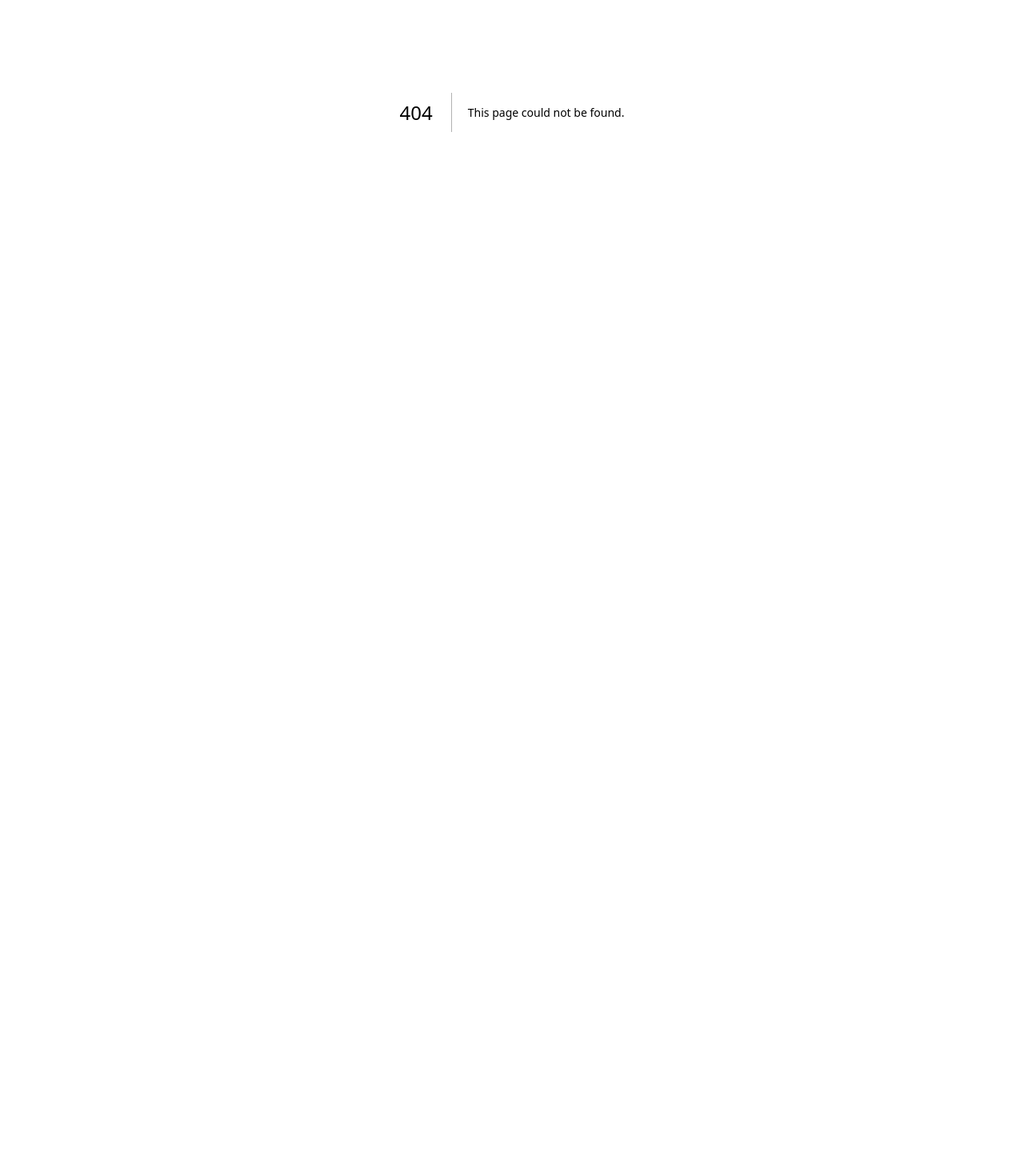
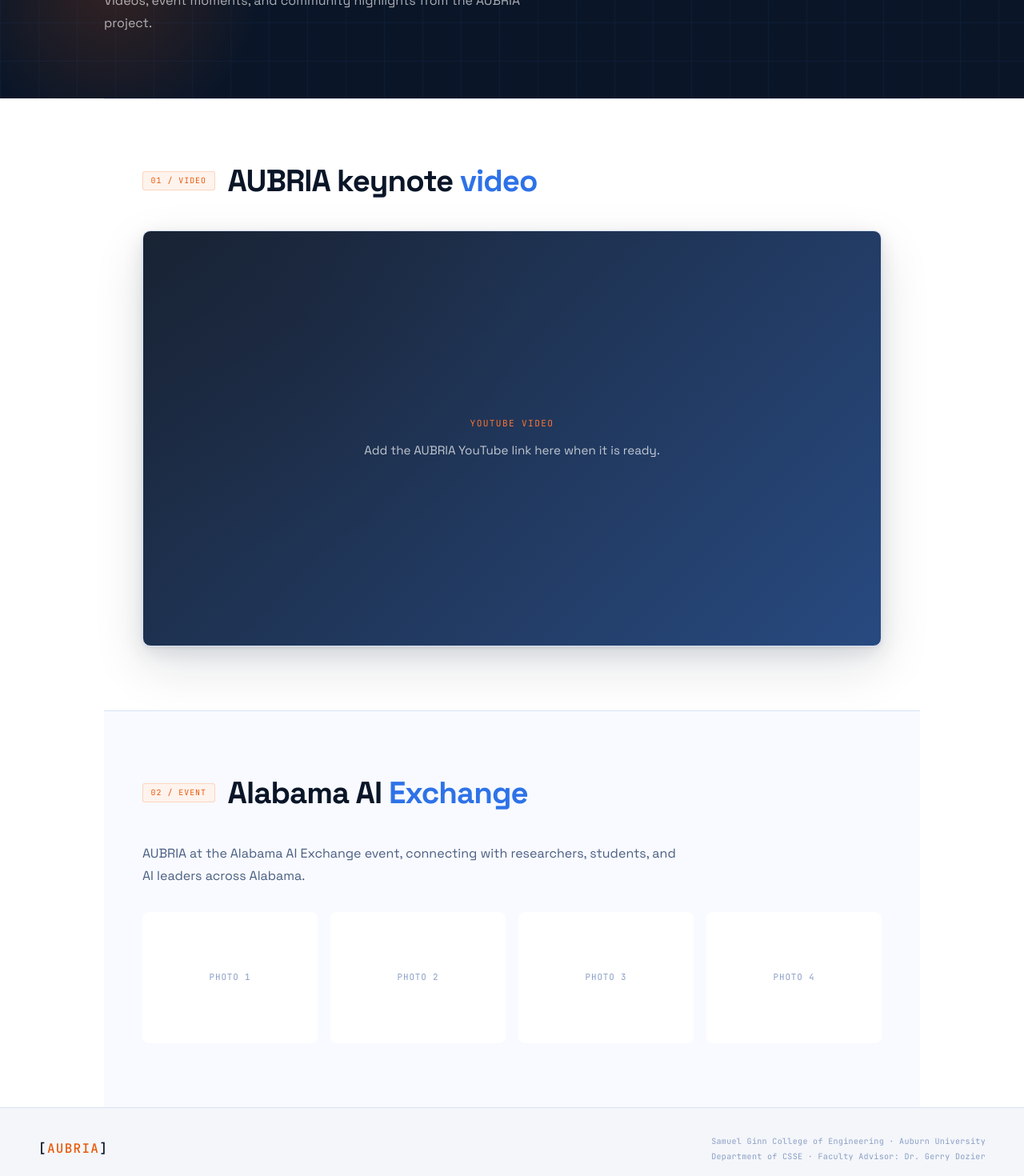
Before and after one commit to SawyerWomack/AUBRIA.ai, a Next.js app in the folder aubria-next/: page /gallery in a window 1280 px wide. Before the commit this address had no page. Shown: the part 260-1730 px from the top of the page at 80% size. Before the commit the page ends 800 px from the top, so only its background shows below. Built offline with nearby package versions, Linux system fonts and the light colour scheme.

Commit message:
Add gallery page

```diff
--- /dev/null
+++ b/aubria-next/src/app/gallery/page.tsx
@@ -0,0 +1,98 @@
+'use client';
+
+import { useEffect, useState } from 'react';
+import Link from 'next/link';
+
+export default function GalleryPage() {
+  const [menuOpen, setMenuOpen] = useState(false);
+
+  useEffect(() => {
+    const reveals = document.querySelectorAll('.reveal, .gallery-card');
+    const observer = new IntersectionObserver((entries) => {
+      entries.forEach((entry, i) => {
+        if (entry.isIntersecting) {
+          setTimeout(() => entry.target.classList.add('visible'), i * 80);
+          observer.unobserve(entry.target);
+        }
+      });
+    }, { threshold: 0.1 });
+    reveals.forEach(el => observer.observe(el));
+
+    return () => observer.disconnect();
+  }, []);
+
+  return (
+    <>
+      <nav className="nav-inner">
+        <Link href="/" className="nav-logo">
+          <span className="bracket">[</span>
+          <span className="logo-name">AUBRIA</span>
+          <span className="bracket">]</span>
+          <span className="nav-badge">v1.0</span>
+        </Link>
+        <button className="nav-toggle" onClick={() => setMenuOpen(!menuOpen)} aria-label="Toggle menu">
+          <span /><span /><span />
+        </button>
+        <ul className={`nav-ul ${menuOpen ? 'open' : ''}`}>
+          <li><Link href="/" className="nav-link" onClick={() => setMenuOpen(false)}>Home</Link></li>
+          <li><Link href="/our-team" className="nav-link" onClick={() => setMenuOpen(false)}>Our Team</Link></li>
+          <li><Link href="/gallery" className="nav-link" onClick={() => setMenuOpen(false)}>Our Gallery</Link></li>
+          <li><Link href="/request" className="nav-link" onClick={() => setMenuOpen(false)}>Request</Link></li>
+        </ul>
+      </nav>
+
+      <div className="page-header">
+        <div className="page-header-inner">
+          <div className="page-header-label">AUBRIA Media</div>
+          <h1>Our <span>Gallery</span></h1>
+          <p className="page-header-sub">Videos, event moments, and community highlights from the AUBRIA project.</p>
+        </div>
+      </div>
+
+      <hr className="rule" />
+
+      <div className="section">
+        <div className="section-header reveal">
+          <span className="section-num">01 / VIDEO</span>
+          <h2 className="section-title">AUBRIA keynote <span>video</span></h2>
+        </div>
+
+        <div className="gallery-video-card reveal">
+          <div className="gallery-video-placeholder">
+            <div>
+              <div className="gallery-placeholder-label">YouTube Video</div>
+              <p>Add the AUBRIA YouTube link here when it is ready.</p>
+            </div>
+          </div>
+        </div>
+      </div>
+
+      <div className="section gallery-section-alt">
+        <div className="section-header reveal">
+          <span className="section-num">02 / EVENT</span>
+          <h2 className="section-title">Alabama AI <span>Exchange</span></h2>
+        </div>
+
+        <p className="gallery-intro reveal">
+          AUBRIA at the Alabama AI Exchange event, connecting with researchers, students, and AI leaders across Alabama.
+        </p>
+
+        <div className="gallery-grid">
+          {['Photo 1', 'Photo 2', 'Photo 3', 'Photo 4'].map((label) => (
+            <div className="gallery-card" key={label}>
+              <div className="gallery-photo-placeholder">{label}</div>
+            </div>
+          ))}
+        </div>
+      </div>
+
+      <footer id="contact">
+        <div className="footer-logo">[<span>AUBRIA</span>]</div>
+        <div className="footer-info">
+          Samuel Ginn College of Engineering · Auburn University<br />
+          Department of CSSE · Faculty Advisor: Dr. Gerry Dozier
+        </div>
+      </footer>
+    </>
+  );
+}
--- a/aubria-next/src/app/globals.css
+++ b/aubria-next/src/app/globals.css
@@ -648,6 +648,87 @@
   border-radius: 50%;
   background: var(--orange);
   flex-shrink: 0;
+}
+
+/* ── GALLERY PAGE ── */
+.gallery-video-card {
+  max-width: 1020px;
+  margin: 0 auto;
+  opacity: 0;
+  transform: translateY(24px);
+  transition: opacity 0.7s ease, transform 0.7s ease;
+}
+.gallery-video-card.visible {
+  opacity: 1;
+  transform: none;
+}
+.gallery-video-placeholder {
+  aspect-ratio: 16 / 9;
+  border-radius: 10px;
+  border: 1px solid var(--gray-200);
+  background:
+    linear-gradient(135deg, rgba(10,22,40,0.94), rgba(16,54,114,0.9)),
+    radial-gradient(circle at 20% 20%, rgba(232,90,10,0.28), transparent 36%);
+  box-shadow:
+    0 2px 4px rgba(10,22,40,0.06),
+    0 8px 24px rgba(10,22,40,0.1),
+    0 24px 64px rgba(10,22,40,0.12);
+  color: white;
+  display: flex;
+  align-items: center;
+  justify-content: center;
+  text-align: center;
+  padding: 2rem;
+}
+.gallery-placeholder-label {
+  font-family: var(--mono);
+  font-size: 0.7rem;
+  text-transform: uppercase;
+  letter-spacing: 0.12em;
+  color: var(--orange-light);
+  margin-bottom: 0.75rem;
+}
+.gallery-video-placeholder p {
+  color: rgba(255,255,255,0.72);
+  font-size: 0.95rem;
+}
+.gallery-section-alt {
+  background: var(--gray-50);
+  border-top: 1px solid var(--gray-200);
+}
+.gallery-intro {
+  max-width: 680px;
+  color: var(--gray-600);
+  line-height: 1.7;
+  margin-bottom: 2rem;
+}
+.gallery-grid {
+  display: grid;
+  grid-template-columns: repeat(4, minmax(0, 1fr));
+  gap: 1rem;
+}
+.gallery-card {
+  opacity: 0;
+  transform: translateY(24px);
+  transition: opacity 0.7s ease, transform 0.7s ease;
+}
+.gallery-card.visible {
+  opacity: 1;
+  transform: none;
+}
+.gallery-photo-placeholder {
+  aspect-ratio: 4 / 3;
+  border-radius: 8px;
+  border: 1px dashed var(--gray-300);
+  background: white;
+  color: var(--gray-400);
+  font-family: var(--mono);
+  font-size: 0.68rem;
+  letter-spacing: 0.08em;
+  text-transform: uppercase;
+  display: flex;
+  align-items: center;
+  justify-content: center;
 }
 
 /* ── CTA BAND ── */
@@ -1456,6 +1537,7 @@
   .video-section { padding: 3rem 1.25rem; }
   .video-tagline { font-size: 0.88rem; }
   .video-meta { gap: 0.75rem; flex-direction: column; }
+  .gallery-grid { grid-template-columns: repeat(2, minmax(0, 1fr)); }
 
   .cta-band { padding: 3rem 1.25rem; }
   .btn-group { flex-direction: column; align-items: center; }
@@ -1509,6 +1591,7 @@
 
   .page-header h1 { font-size: 1.6rem; }
   .page-header-sub { font-size: 0.82rem; }
+  .gallery-grid { grid-template-columns: 1fr; }
 
   .cta-band h2 { font-size: 1.3rem; }
   .form-step-heading { font-size: 1.1rem; }
--- a/aubria-next/src/app/our-team/page.tsx
+++ b/aubria-next/src/app/our-team/page.tsx
@@ -36,6 +36,8 @@
         <ul className={`nav-ul ${menuOpen ? 'open' : ''}`}>
           <li><Link href="/" className="nav-link" onClick={() => setMenuOpen(false)}>Home</Link></li>
           <li><a href="#story" className="nav-link" onClick={() => setMenuOpen(false)}>Our Team</a></li>
+          <li><Link href="/gallery" className="nav-link" onClick={() => setMenuOpen(false)}>Our Gallery</Link></li>
+          <li><Link href="/request" className="nav-link" onClick={() => setMenuOpen(false)}>Request</Link></li>
           <li><a href="#contact" className="nav-link" onClick={() => setMenuOpen(false)}>Contact</a></li>
         </ul>
       </nav>
--- a/aubria-next/src/app/page.tsx
+++ b/aubria-next/src/app/page.tsx
@@ -53,6 +53,7 @@
           <li><a href="#story" className="nav-link" onClick={() => setMenuOpen(false)}>Our Story</a></li>
           <li><a href="#composite" className="nav-link" onClick={() => setMenuOpen(false)}>Composite</a></li>
           <li><Link href="/our-team" className="nav-link" onClick={() => setMenuOpen(false)}>Our Team</Link></li>
+          <li><Link href="/gallery" className="nav-link" onClick={() => setMenuOpen(false)}>Our Gallery</Link></li>
           <li><a href="#contact" className="nav-link" onClick={() => setMenuOpen(false)}>Contact</a></li>
         </ul>
       </nav>
--- a/aubria-next/src/app/request/page.tsx
+++ b/aubria-next/src/app/request/page.tsx
@@ -273,6 +273,7 @@
           <ul className={`nav-ul ${menuOpen ? 'open' : ''}`}>
             <li><Link href="/" className="nav-link" onClick={() => setMenuOpen(false)}>Home</Link></li>
             <li><Link href="/our-team" className="nav-link" onClick={() => setMenuOpen(false)}>Our Team</Link></li>
+            <li><Link href="/gallery" className="nav-link" onClick={() => setMenuOpen(false)}>Our Gallery</Link></li>
           </ul>
         </nav>
         <div className="page-header">
@@ -315,6 +316,7 @@
         <ul className="nav-ul">
           <li><Link href="/" className="nav-link">Home</Link></li>
           <li><Link href="/our-team" className="nav-link">Our Team</Link></li>
+          <li><Link href="/gallery" className="nav-link">Our Gallery</Link></li>
         </ul>
       </nav>
 
```
Also changed, not shown: 1 other file (tests, documents, lock files or other folders).
